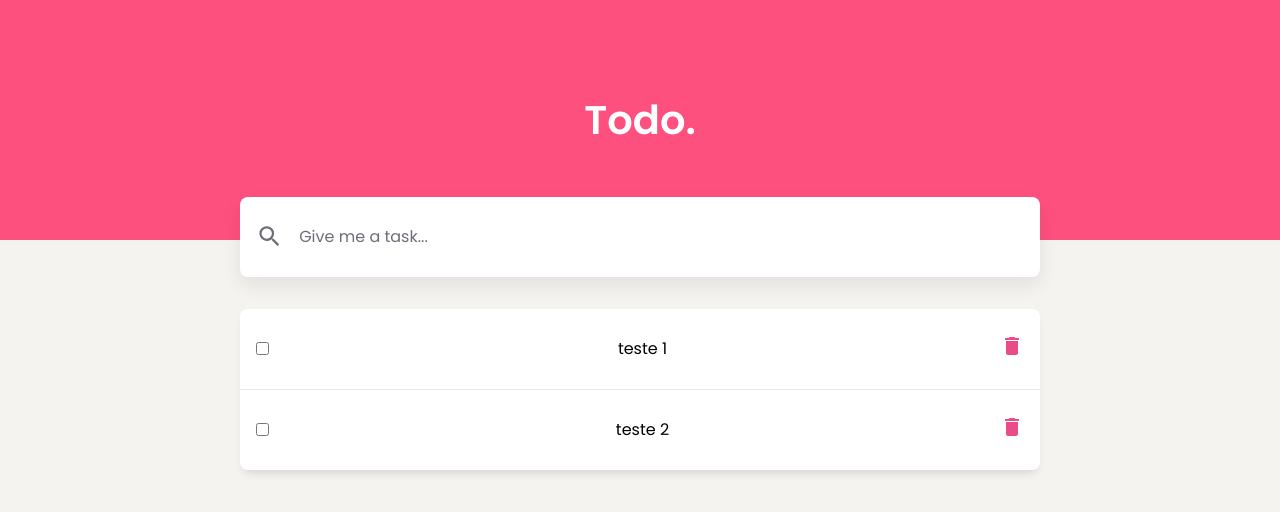
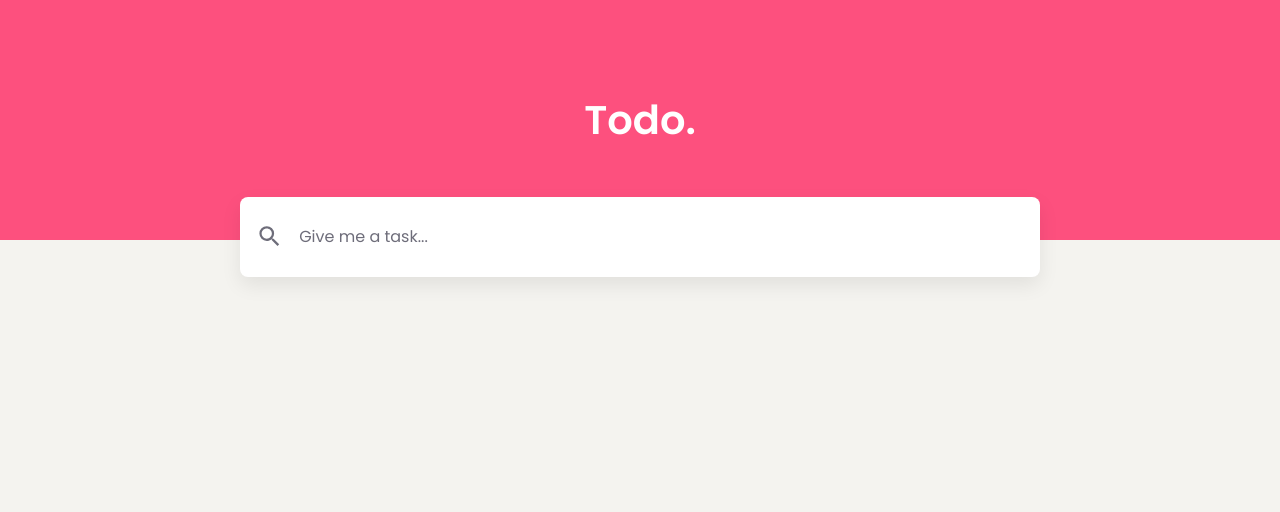
Before and after one commit to RafaelBarbosa09/todo, a React (Create React App) app: page / in a window 1280 px wide. Shown: the top 512 px of the page. Built offline with nearby package versions, Linux system fonts and the light colour scheme.

Commit message:
finalizando app

```diff
--- a/src/components/Dashboard/index.tsx
+++ b/src/components/Dashboard/index.tsx
@@ -1,5 +1,5 @@
 import { Container } from "./styles";
-import { MdSearch } from 'react-icons/md'
+import { MdSearch } from 'react-icons/md';
 import { Todo } from "../Todo";
 import { FormEvent, useEffect, useState } from "react";
 
@@ -10,7 +10,7 @@ interface Todo {
 }
 
 export function Dashboard() {
-  const [todos, setTodos] = useState<Todo[]>([{ id: 1, task: 'teste 1', isComplete: false }, { id: 2, task: 'teste 2', isComplete: true }]);
+  const [todos, setTodos] = useState<Todo[]>([]);
   const [task, setTask] = useState('');
 
   useEffect(() => {
@@ -36,6 +36,15 @@ export function Dashboard() {
     setTodos(tasksList)
   }
 
+  function handleToggleTaskCompletion(id: number) {
+    const newTasks = todos.map(todo => todo.id === id ? {
+      ...todo,
+      isComplete: !todo.isComplete
+    } : todo);
+
+    setTodos(newTasks);
+  }
+
   return (
     <>
       <Container onSubmit={handleCreateTaskToDo}>
@@ -45,7 +54,7 @@ export function Dashboard() {
         value={task}
         onChange={event => setTask(event.target.value)} />
       </Container>
-      <Todo tasks={todos} handleRemoveTask={handleRemoveTask} />
+      <Todo tasks={todos} handleRemoveTask={handleRemoveTask} handleToggleTaskCompletion={handleToggleTaskCompletion} />
     </>
   );
 }
--- a/src/components/Todo/index.tsx
+++ b/src/components/Todo/index.tsx
@@ -1,6 +1,5 @@
 import { Container, Item } from "./styles";
 import { MdDelete } from 'react-icons/md';
-import { useEffect, useState } from "react";
 
 interface Todo {
   id: number;
@@ -11,27 +10,18 @@ interface Todo {
 interface TesteProps {
   tasks: Todo[];
   handleRemoveTask: (id:number) => void;
+  handleToggleTaskCompletion: (id:number) => void;
 }
 
-export function Todo({ tasks, handleRemoveTask }: TesteProps) {
-  const [isChecked, setIsChecked] = useState(false);
-  const [todos, setTodos] = useState<Todo[]>([]);
-
-  // useEffect(() => {
-  //   setTodos(tasks);
-  // }, []);
-
-  function handleOnCheckboxIsChecked() {
-    setIsChecked(!isChecked);
-  }
+export function Todo({ tasks, handleRemoveTask, handleToggleTaskCompletion }: TesteProps) {
 
   return (
     <Container>
       {tasks.map((todo, index) => {
         return (
           <Item key={index}>
-            <input type="checkbox" checked={isChecked} onChange={handleOnCheckboxIsChecked} />
-            <span className={isChecked ? 'done' : ''}>{todo.task}</span>
+            <input type="checkbox" checked={todo.isComplete} onClick={() => handleToggleTaskCompletion(todo.id)} />
+            <span className={todo.isComplete ? 'done' : ''}>{todo.task}</span>
             <button onClick={() => handleRemoveTask(todo.id)}>
               <MdDelete />
             </button>
```
